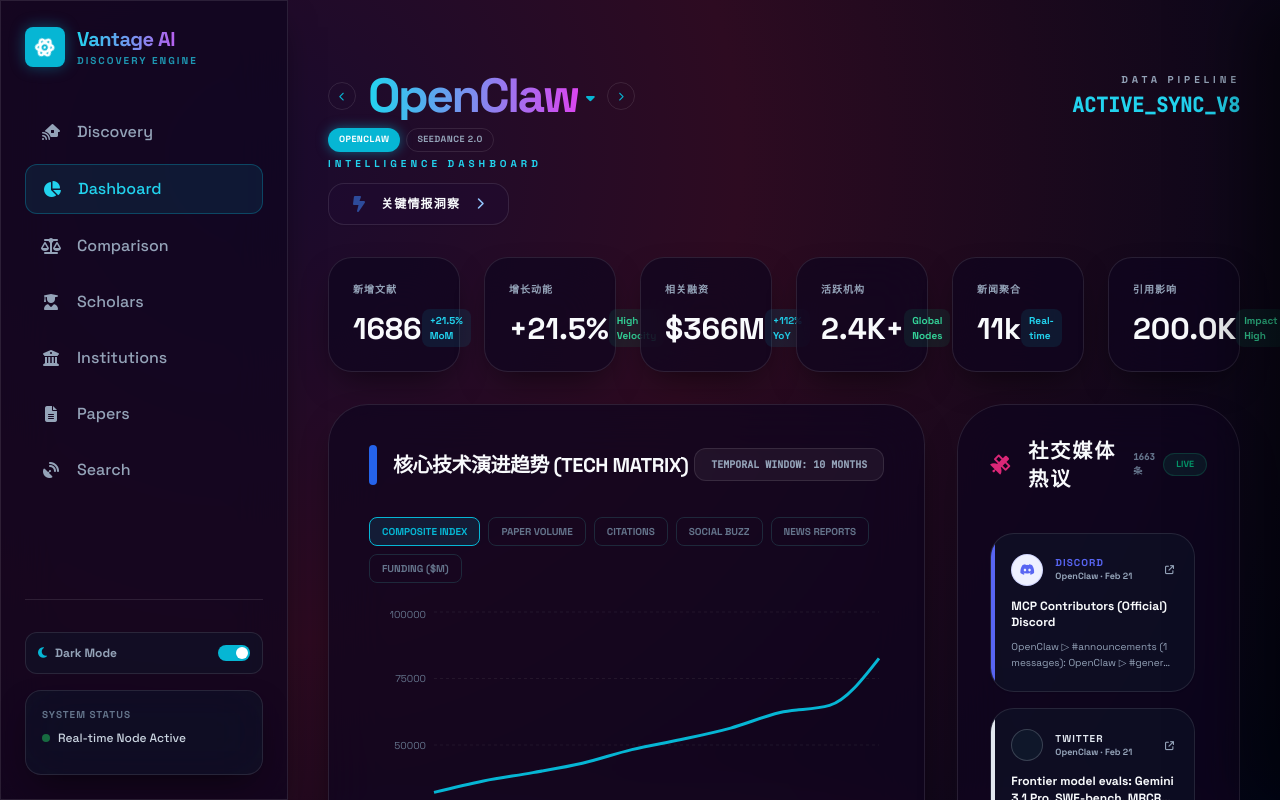
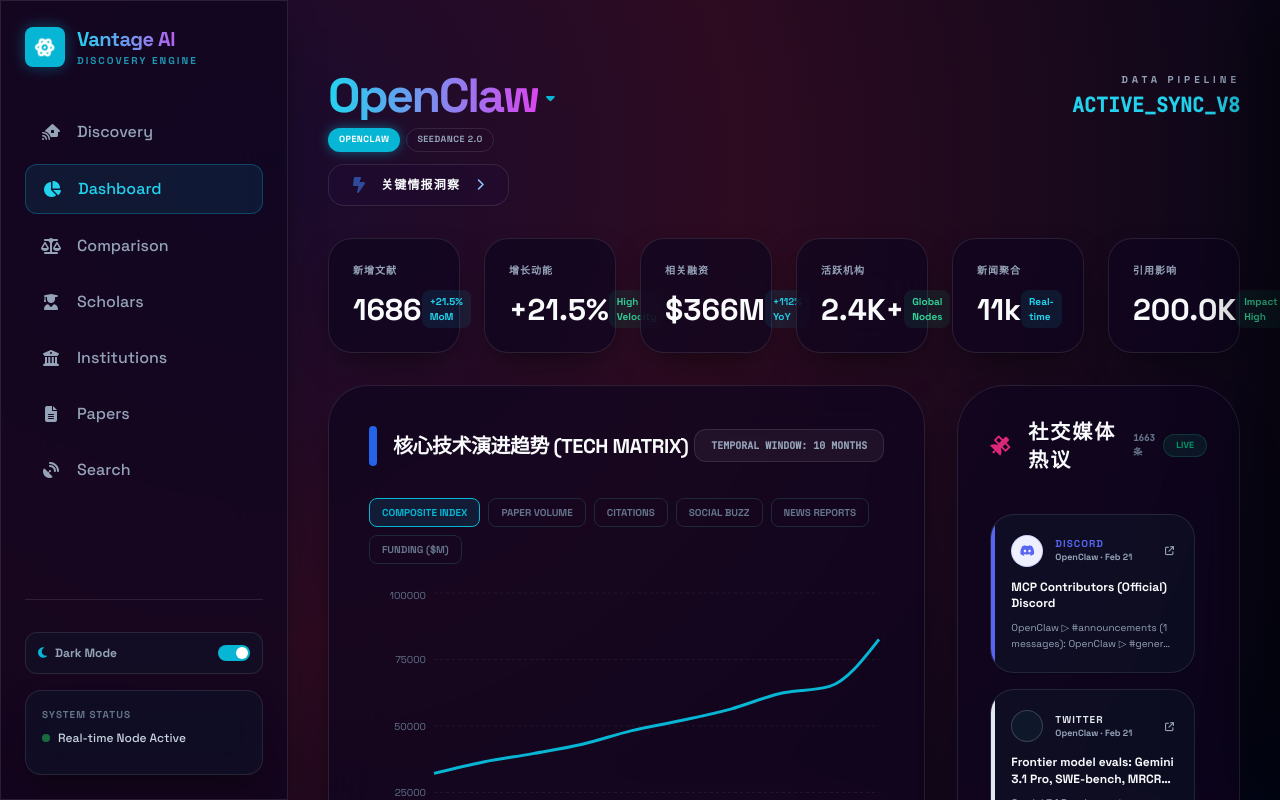
Before and after one commit to yanyang07/V-AI, a React (Vite) app: page / in a window 1280 px wide. Both pictures are taken after a click on the button "ANALYZE". Shown: the top 800 px of the page. Built offline with nearby package versions, Linux system fonts and the light colour scheme.

Commit message:
feat(dashboard): hide Intelligence Dashboard label; remove left/right arrow from KeywordSwitcher
Made-with: Cursor

```diff
--- a/components/KeywordSwitcher.tsx
+++ b/components/KeywordSwitcher.tsx
@@ -33,27 +33,10 @@ export const KeywordSwitcher: React.FC<Props> = ({
     return () => document.removeEventListener('mousedown', handler);
   }, []);
 
-  const prev = () => {
-    const idx = keywords.indexOf(value);
-    onChange(keywords[(idx - 1 + keywords.length) % keywords.length]);
-  };
-  const next = () => {
-    const idx = keywords.indexOf(value);
-    onChange(keywords[(idx + 1) % keywords.length]);
-  };
-
   return (
     <div ref={ref} className="flex flex-col gap-2">
-      {/* Title row: ← keyword → */}
-      <div className="flex items-center gap-3">
-        <button
-          onClick={prev}
-          className={`w-7 h-7 rounded-full border border-[var(--border-color)] flex items-center justify-center ${c.chevron} hover:bg-slate-100 dark:hover:bg-slate-800 transition-colors shrink-0`}
-          title="Previous keyword"
-        >
-          <i className="fa-solid fa-chevron-left text-[9px]"></i>
-        </button>
-
+      {/* Title row: keyword ▾ (no left/right arrows) */}
+      <div className="flex items-center gap-2">
         {/* Clickable title opens dropdown */}
         <button
           onClick={() => setOpen(o => !o)}
@@ -64,14 +47,6 @@ export const KeywordSwitcher: React.FC<Props> = ({
             {value}
           </h1>
           <i className={`fa-solid fa-caret-down text-sm mt-1 transition-transform duration-200 ${c.chevron} ${open ? 'rotate-180' : ''}`}></i>
-        </button>
-
-        <button
-          onClick={next}
-          className={`w-7 h-7 rounded-full border border-[var(--border-color)] flex items-center justify-center ${c.chevron} hover:bg-slate-100 dark:hover:bg-slate-800 transition-colors shrink-0`}
-          title="Next keyword"
-        >
-          <i className="fa-solid fa-chevron-right text-[9px]"></i>
         </button>
       </div>
 
--- a/pages/Home.tsx
+++ b/pages/Home.tsx
@@ -241,7 +241,7 @@ export const Home: React.FC<HomeProps> = ({ setActiveTab, initialKeyword, onKeyw
           <div className="flex flex-col gap-3">
             <div className="relative">
               <KeywordSwitcher keywords={['OpenClaw', 'Seedance 2.0']} value={activeKeyword} onChange={(kw) => { setActiveKeyword(kw); onKeywordChange?.(kw); }} accent="cyan" />
-              <p className="text-cyan-600 dark:text-cyan-400 font-bold uppercase tracking-[0.4em] text-[10px] mt-1">Intelligence Dashboard</p>
+              {/* Intelligence Dashboard label hidden */}
             </div>
             <div
               className="flex items-center gap-4 px-6 py-3 bg-[var(--bg-card)] border border-[var(--border-color)] rounded-2xl cursor-pointer group hover:scale-105 transition-all shadow-sm w-fit"
```
